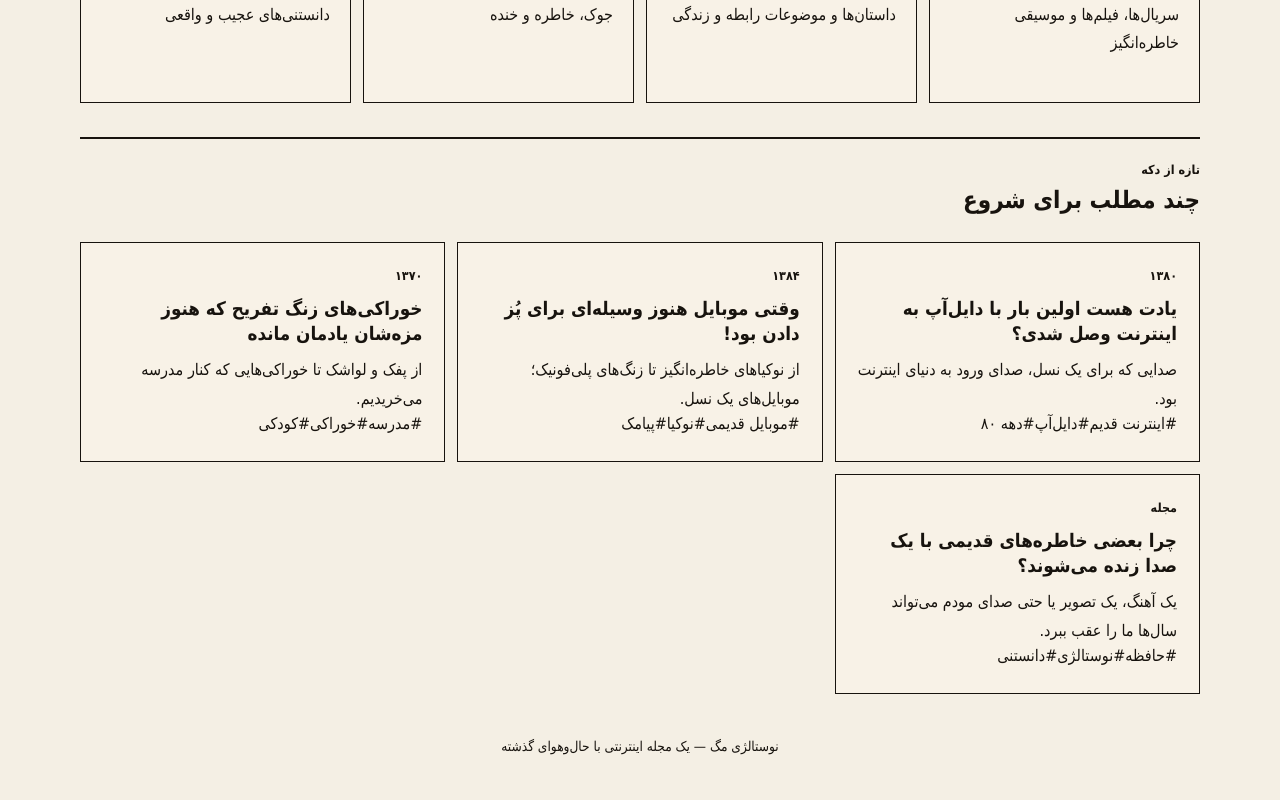
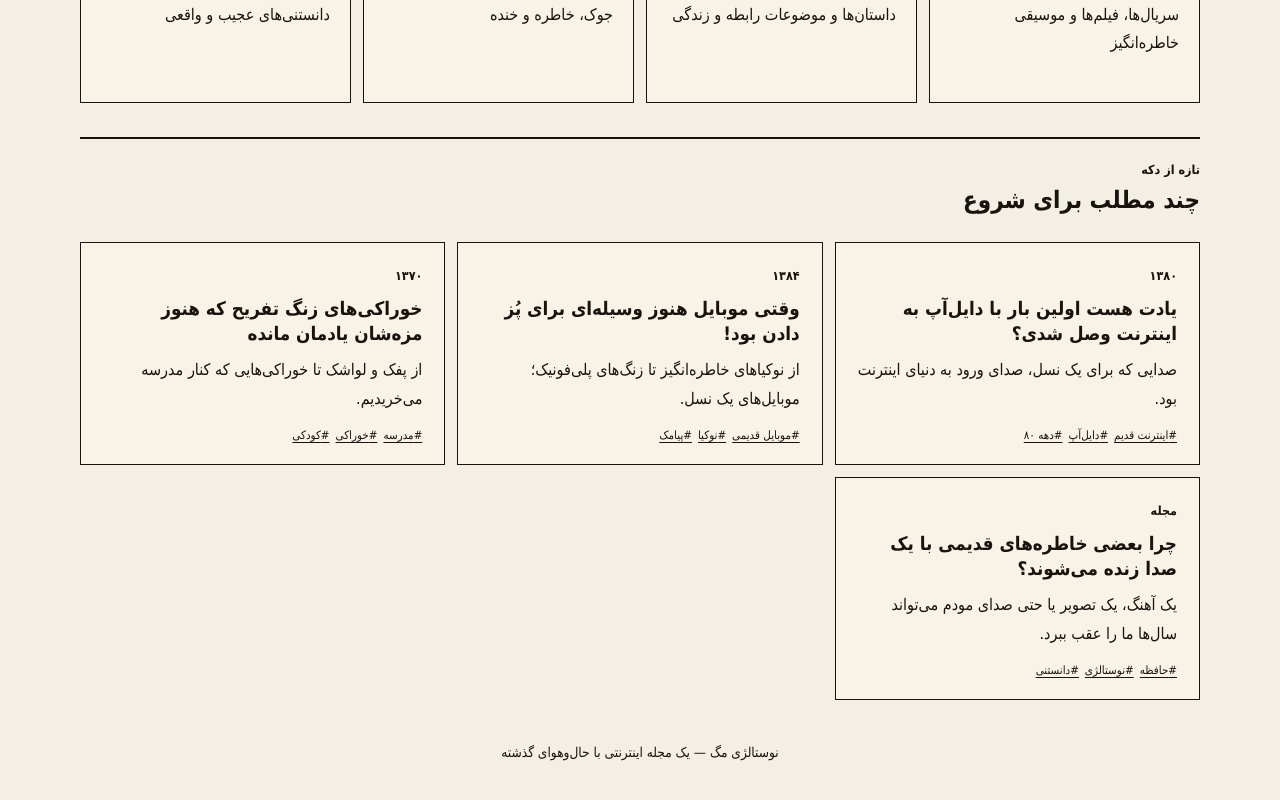
Before and after one commit to mohammadghadimi88/nostalgia-mag, a Next.js app: page / in a window 1280 px wide. Shown: the part 1067-1867 px from the top of the page. Built offline with nearby package versions, Linux system fonts and the light colour scheme; no server answers.

Commit message:
Style article card topic links

```diff
--- a/app/globals.css
+++ b/app/globals.css
@@ -82,3 +82,7 @@ footer { padding: 28px 0 50px; text-align: center; font-size: .85rem; }
   .article-body { padding: 24px 8px; }
   .search-form { flex-direction: column; }
 }
+
+.card-tags { display: flex; flex-wrap: wrap; gap: 6px; margin-top: 14px; }
+.card-tags a { font-size: .72rem; text-decoration: underline; text-underline-offset: 3px; }
+.card-tags a:hover { font-weight: 700; }
```
